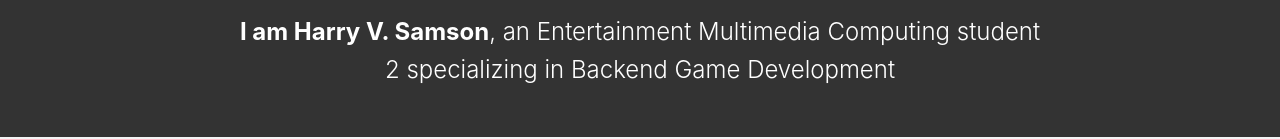
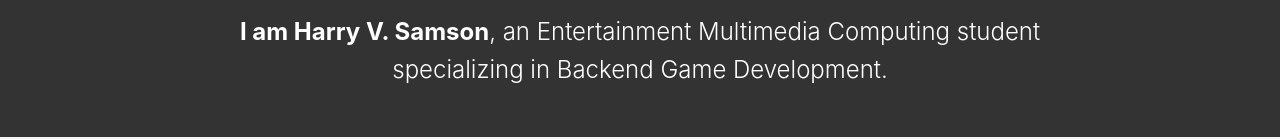
Before and after one commit to harrysamson797-spec/About-Harry, a plain HTML site: page index.html in a window 1280 px wide. Shown: the part 203-342 px from the top of the page. Drawn offline with nearby package versions, Linux system fonts and the light colour scheme.

Commit message:
docs: update introduction text

```diff
--- a/index.html
+++ b/index.html
@@ -13,7 +13,7 @@
     <header id="header">
         <div class="inner">
             <a href="#" class="image avatar"><img src="./assets/images/avatar.jpg" alt="" /></a>
-            <h1><strong>I am Harry V. Samson</strong>, an Entertainment Multimedia Computing student<br />   2 specializing in Backend Game Development
+            <h1><strong>I am Harry V. Samson</strong>, an Entertainment Multimedia Computing student<br />  specializing in     Backend Game Development.
             </h1>
         </div>
     </header>
```
